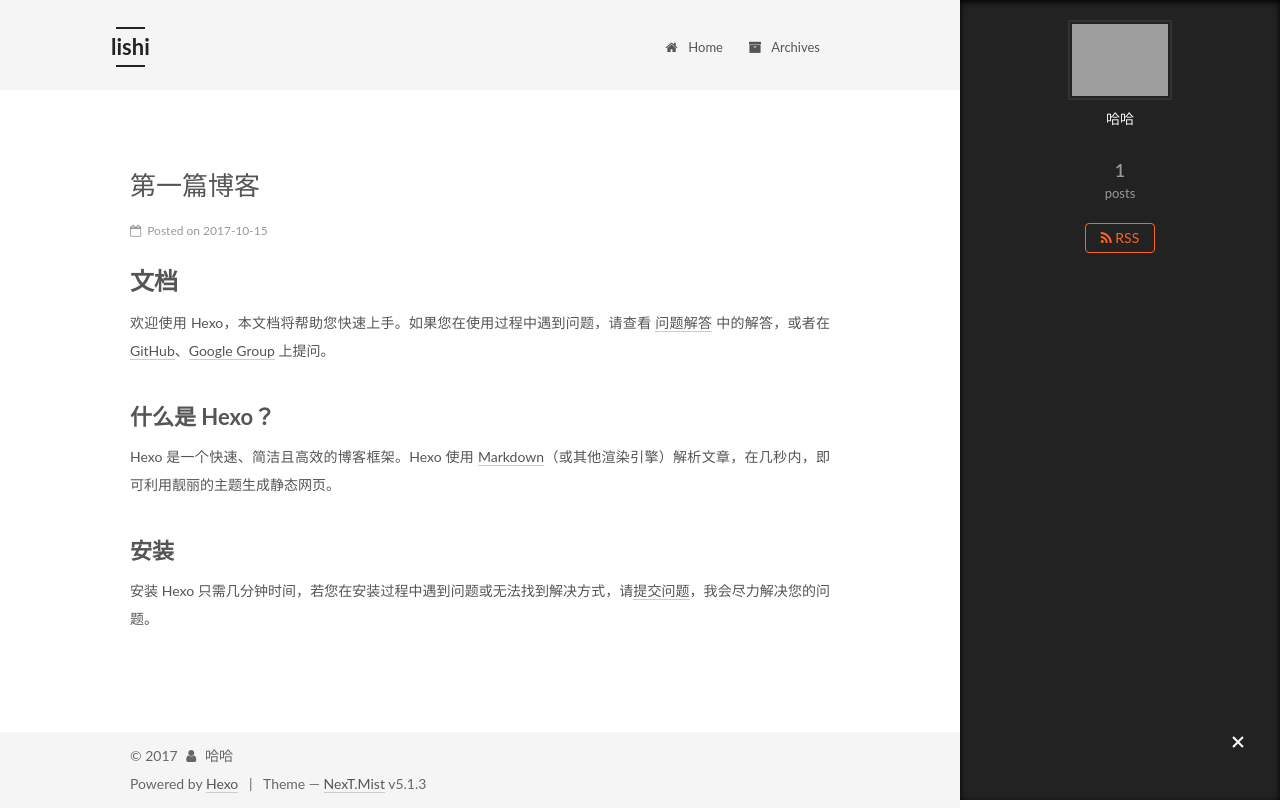
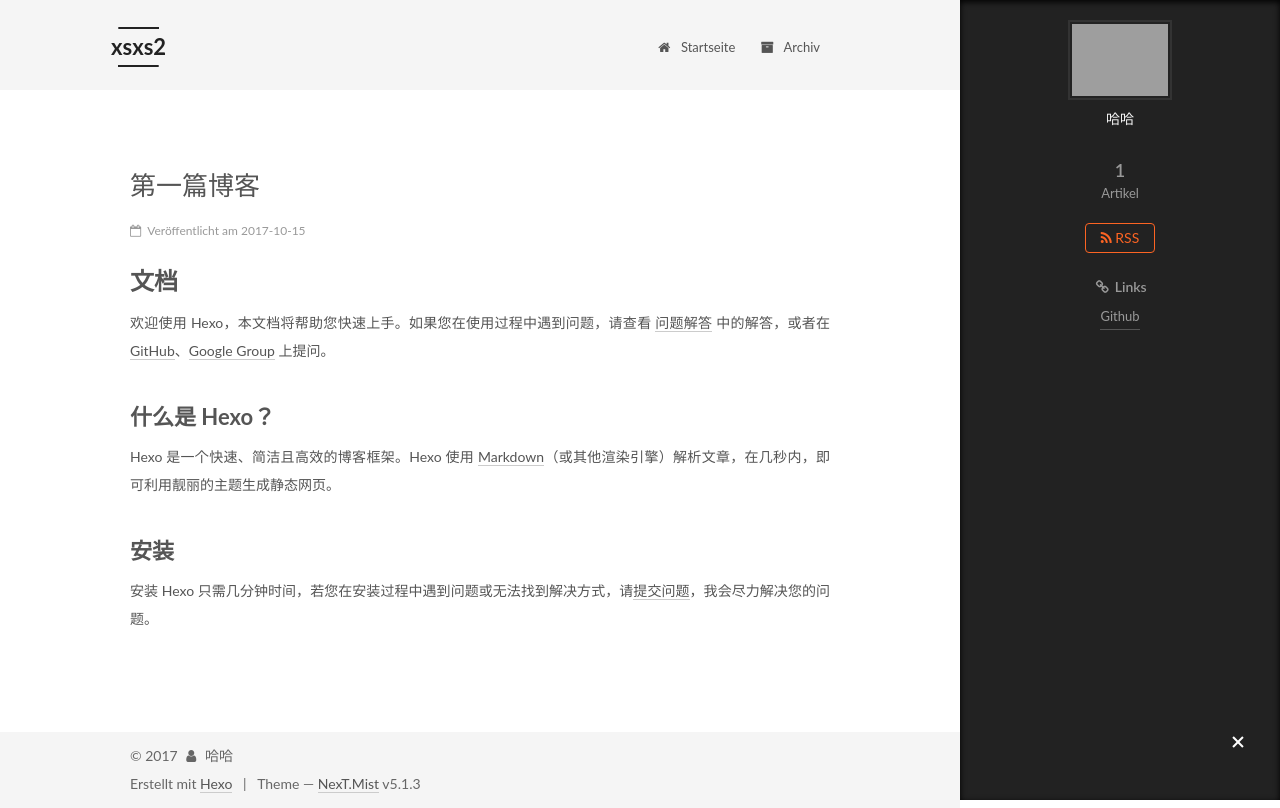
Before and after one commit to liushibuju/liushibuju.github.io, a plain HTML site: page index.html in a window 1280 px wide. Both pictures are taken after a click on the element 1238 px from the left and 743 px from the top of the page. Drawn offline with Linux system fonts and the light colour scheme; grey boxes are pictures that could not be loaded.

Commit message:
Site updated: 2017-10-17 16:22:31

```diff
--- a/2017/10/15/第一篇博客/index.html
+++ b/2017/10/15/第一篇博客/index.html
@@ -76,7 +76,7 @@
 
 
 
-  <link rel="alternate" href="/atom.xml" title="lishi" type="application/atom+xml" />
+  <link rel="alternate" href="/atom.xml" title="xsxs2" type="application/atom+xml" />
 
 
 
@@ -87,7 +87,7 @@
 <meta property="og:type" content="article">
 <meta property="og:title" content="第一篇博客">
 <meta property="og:url" content="http://xsxs2.top/2017/10/15/第一篇博客/index.html">
-<meta property="og:site_name" content="lishi">
+<meta property="og:site_name" content="xsxs2">
 <meta property="og:description" content="文档欢迎使用 Hexo，本文档将帮助您快速上手。如果您在使用过程中遇到问题，请查看 问题解答 中的解答，或者在 GitHub、Google Group 上提问。 什么是 Hexo？Hexo 是一个快速、简洁且高效的博客框架。Hexo 使用 Markdown（或其他渲染引擎）解析文章，在几秒内，即可利用靓丽的主题生成静态网页。 安装安装 Hexo 只需几分钟时间，若您在安装过程中遇到问题或无法找到解">
 <meta property="og:updated_time" content="2017-10-16T05:00:38.120Z">
 <meta name="twitter:card" content="summary">
@@ -128,7 +128,7 @@
 
 
 
-  <title>第一篇博客 | lishi</title>
+  <title>第一篇博客 | xsxs2</title>
 
 
 
@@ -158,7 +158,7 @@
     <div class="custom-logo-site-title">
       <a href="/"  class="brand" rel="start">
         <span class="logo-line-before"><i></i></span>
-        <span class="site-title">lishi</span>
+        <span class="site-title">xsxs2</span>
         <span class="logo-line-after"><i></i></span>
       </a>
     </div>
@@ -188,7 +188,7 @@
 
               <i class="menu-item-icon fa fa-fw fa-home"></i> <br />
 
-            Home
+            Startseite
           </a>
         </li>
 
@@ -198,7 +198,7 @@
 
               <i class="menu-item-icon fa fa-fw fa-archive"></i> <br />
 
-            Archives
+            Archiv
           </a>
         </li>
 
@@ -244,7 +244,7 @@
     </span>
 
     <span hidden itemprop="publisher" itemscope itemtype="http://schema.org/Organization">
-      <meta itemprop="name" content="lishi">
+      <meta itemprop="name" content="xsxs2">
     </span>
 
 
@@ -262,7 +262,7 @@
                 <i class="fa fa-calendar-o"></i>
               </span>
 
-                <span class="post-meta-item-text">Posted on</span>
+                <span class="post-meta-item-text">Veröffentlicht am</span>
 
               <time title="Post created" itemprop="dateCreated datePublished" datetime="2017-10-15T21:04:04+08:00">
                 2017-10-15
@@ -375,10 +375,10 @@
 
         <ul class="sidebar-nav motion-element">
           <li class="sidebar-nav-toc sidebar-nav-active" data-target="post-toc-wrap">
-            Table of Contents
+            Inhaltsverzeichnis
           </li>
           <li class="sidebar-nav-overview" data-target="site-overview-wrap">
-            Overview
+            Übersicht
           </li>
         </ul>
 
@@ -403,7 +403,7 @@
                 <a href="/archives/">
 
                   <span class="site-state-item-count">1</span>
-                  <span class="site-state-item-name">posts</span>
+                  <span class="site-state-item-name">Artikel</span>
                 </a>
               </div>
 
@@ -431,6 +431,20 @@
 
 
 
+
+            <div class="links-of-blogroll motion-element links-of-blogroll-block">
+              <div class="links-of-blogroll-title">
+                <i class="fa  fa-fw fa-link"></i>
+                Links
+              </div>
+              <ul class="links-of-blogroll-list">
+
+                  <li class="links-of-blogroll-item">
+                    <a href="http://jonsen.shop/" title="Github" target="_blank">Github</a>
+                  </li>
+
+              </ul>
+            </div>
 
 
 
@@ -478,7 +492,7 @@
 </div>
 
 
-  <div class="powered-by">Powered by <a class="theme-link" target="_blank" href="https://hexo.io">Hexo</a></div>
+  <div class="powered-by">Erstellt mit  <a class="theme-link" target="_blank" href="https://hexo.io">Hexo</a></div>
 
 
 
--- a/atom.xml
+++ b/atom.xml
@@ -1,6 +1,6 @@
 <?xml version="1.0" encoding="utf-8"?>
 <feed xmlns="http://www.w3.org/2005/Atom">
-  <title>lishi</title>
+  <title>xsxs2</title>
 
 
   <link href="/atom.xml" rel="self"/>
--- a/css/main.css
+++ b/css/main.css
@@ -1822,7 +1822,7 @@ pre .javascript .function {
   width: 4px;
   height: 4px;
   border-radius: 50%;
-  background: #4adeac;
+  background: #d055a8;
 }
 .links-of-blogroll {
   font-size: 13px;
--- a/index.html
+++ b/index.html
@@ -74,7 +74,7 @@
 
 
 
-  <link rel="alternate" href="/atom.xml" title="lishi" type="application/atom+xml" />
+  <link rel="alternate" href="/atom.xml" title="xsxs2" type="application/atom+xml" />
 
 
 
@@ -82,11 +82,11 @@
 
 
 <meta property="og:type" content="website">
-<meta property="og:title" content="lishi">
+<meta property="og:title" content="xsxs2">
 <meta property="og:url" content="http://xsxs2.top/index.html">
-<meta property="og:site_name" content="lishi">
+<meta property="og:site_name" content="xsxs2">
 <meta name="twitter:card" content="summary">
-<meta name="twitter:title" content="lishi">
+<meta name="twitter:title" content="xsxs2">
 
 
 
@@ -122,7 +122,7 @@
 
 
 
-  <title>lishi</title>
+  <title>xsxs2</title>
 
 
 
@@ -153,7 +153,7 @@
     <div class="custom-logo-site-title">
       <a href="/"  class="brand" rel="start">
         <span class="logo-line-before"><i></i></span>
-        <span class="site-title">lishi</span>
+        <span class="site-title">xsxs2</span>
         <span class="logo-line-after"><i></i></span>
       </a>
     </div>
@@ -183,7 +183,7 @@
 
               <i class="menu-item-icon fa fa-fw fa-home"></i> <br />
 
-            Home
+            Startseite
           </a>
         </li>
 
@@ -193,7 +193,7 @@
 
               <i class="menu-item-icon fa fa-fw fa-archive"></i> <br />
 
-            Archives
+            Archiv
           </a>
         </li>
 
@@ -239,7 +239,7 @@
     </span>
 
     <span hidden itemprop="publisher" itemscope itemtype="http://schema.org/Organization">
-      <meta itemprop="name" content="lishi">
+      <meta itemprop="name" content="xsxs2">
     </span>
 
 
@@ -259,7 +259,7 @@
                 <i class="fa fa-calendar-o"></i>
               </span>
 
-                <span class="post-meta-item-text">Posted on</span>
+                <span class="post-meta-item-text">Veröffentlicht am</span>
 
               <time title="Post created" itemprop="dateCreated datePublished" datetime="2017-10-15T21:04:04+08:00">
                 2017-10-15
@@ -390,7 +390,7 @@
                 <a href="/archives/">
 
                   <span class="site-state-item-count">1</span>
-                  <span class="site-state-item-name">posts</span>
+                  <span class="site-state-item-name">Artikel</span>
                 </a>
               </div>
 
@@ -418,6 +418,20 @@
 
 
 
+
+            <div class="links-of-blogroll motion-element links-of-blogroll-block">
+              <div class="links-of-blogroll-title">
+                <i class="fa  fa-fw fa-link"></i>
+                Links
+              </div>
+              <ul class="links-of-blogroll-list">
+
+                  <li class="links-of-blogroll-item">
+                    <a href="http://jonsen.shop/" title="Github" target="_blank">Github</a>
+                  </li>
+
+              </ul>
+            </div>
 
 
 
@@ -449,7 +463,7 @@
 </div>
 
 
-  <div class="powered-by">Powered by <a class="theme-link" target="_blank" href="https://hexo.io">Hexo</a></div>
+  <div class="powered-by">Erstellt mit  <a class="theme-link" target="_blank" href="https://hexo.io">Hexo</a></div>
 
 
 
```
Also changed, not shown: archives/2017/10/index.html (+25 -11 lines), archives/2017/index.html (+25 -11 lines), archives/index.html (+25 -11 lines).
